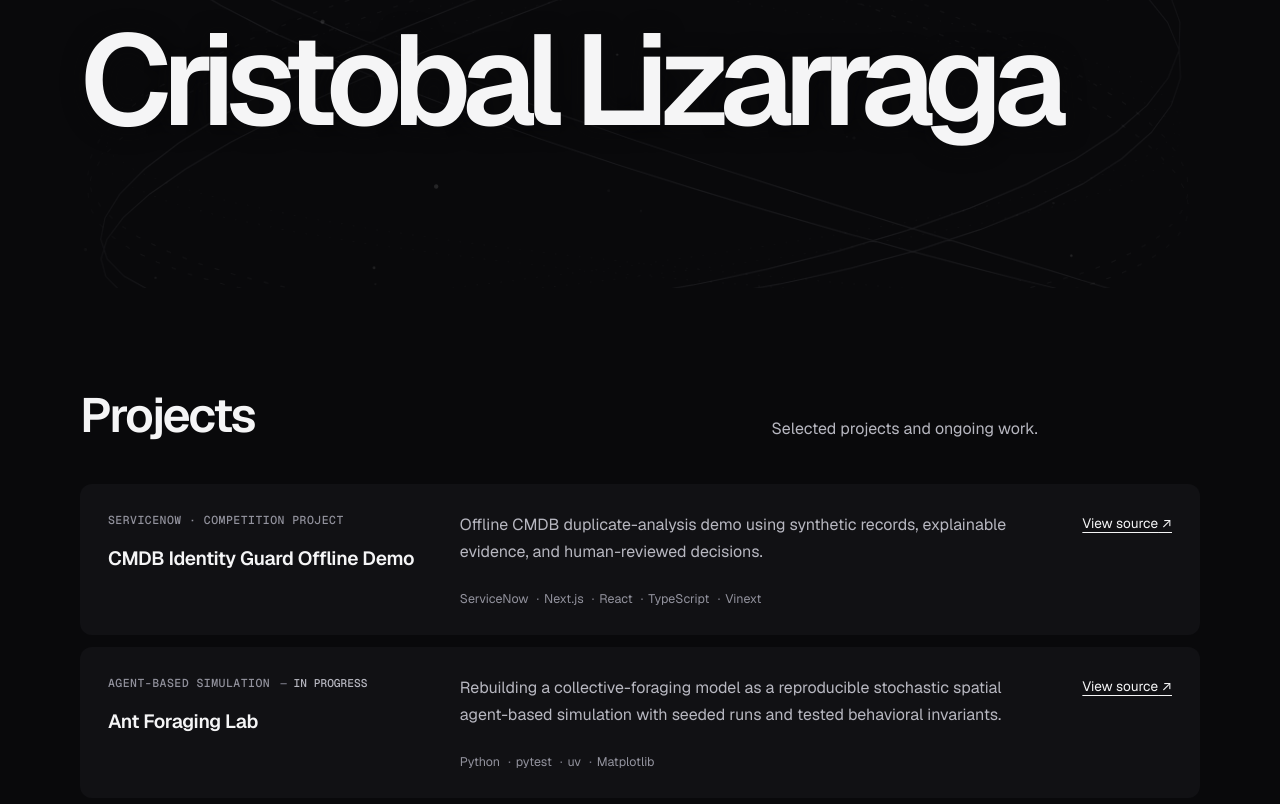
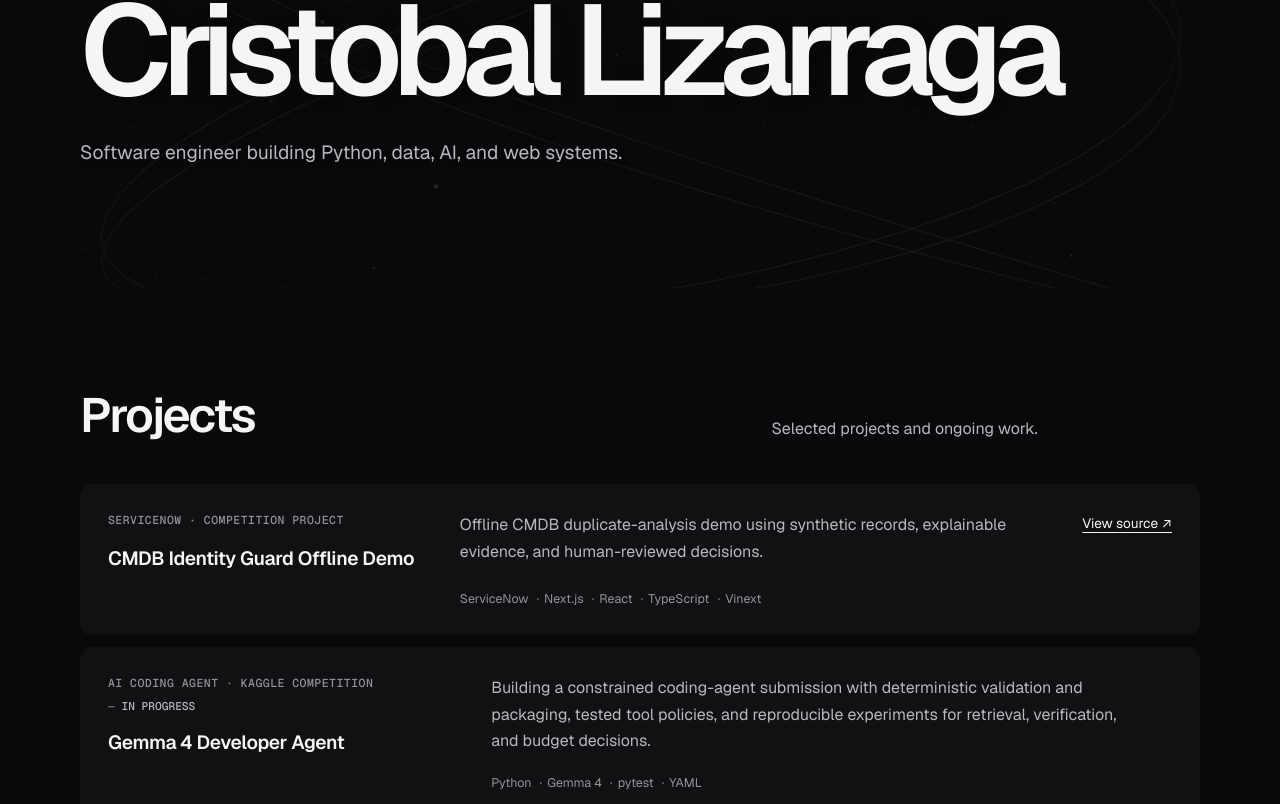
Before and after one commit to lcris689/CrisWebsite, a React (Vite) app: page / in a window 1280 px wide. Shown: the part 176-980 px from the top of the page. Built offline with nearby package versions, Linux system fonts and the light colour scheme.

Commit message:
Updated project sections of portfolio

```diff
--- a/src/components/Header.jsx
+++ b/src/components/Header.jsx
@@ -61,6 +61,7 @@ export default function Header() {
         <MathBackdrop />
         <div className="container hero-content">
           <h1 id="hero-title">Cristobal Lizarraga</h1>
+          <p className="hero-summary">Software engineer building Python, data, AI, and web systems.</p>
         </div>
       </section>
     </header>
--- a/src/data/portfolio.js
+++ b/src/data/portfolio.js
@@ -8,6 +8,15 @@ export const projects = [
     links: [{ label: 'View source', href: 'https://github.com/lcris689/cmdb-identity-guard-demo' }],
     image: '/projects/cmdb-identity-guard-offline.webp',
     imageAlt: 'CMDB Identity Guard offline demo overview with identity-health metrics and duplicate review queue'
+  },
+  {
+    slug: 'gemma-4-developer-agent',
+    eyebrow: 'AI coding agent · Kaggle competition',
+    title: 'Gemma 4 Developer Agent',
+    status: 'In progress',
+    description: 'Building a constrained coding-agent submission with deterministic validation and packaging, tested tool policies, and reproducible experiments for retrieval, verification, and budget decisions.',
+    technologies: ['Python', 'Gemma 4', 'pytest', 'YAML'],
+    links: []
   },
   {
     slug: 'ant-foraging-lab',
@@ -87,8 +96,8 @@ export const education = [
 ]
 
 export const skillGroups = [
-  { title: 'Programming', skills: ['JavaScript', 'Python', 'Java', 'C / C++', 'SQL', 'Bash', 'PowerShell', 'C#', 'HTML / CSS'] },
-  { title: 'Data & AI', skills: ['TensorFlow', 'D3.js', 'Pandas', 'NumPy', 'Matplotlib', 'Spark', 'Hadoop', 'Tableau'] },
+  { title: 'Programming', skills: ['Python', 'JavaScript', 'Java', 'C / C++', 'SQL', 'Bash', 'PowerShell', 'C#', 'HTML / CSS'] },
+  { title: 'Data & AI', skills: ['LLM agent evaluation', 'TensorFlow', 'D3.js', 'Pandas', 'NumPy', 'Matplotlib', 'Spark', 'Hadoop', 'Tableau'] },
   { title: 'Web & Immersive', skills: ['React', 'Node.js', 'Three.js', 'AR.js', 'Unity', 'Blender', 'Google ARCore'] },
   { title: 'Cloud & Tools', skills: ['ServiceNow', 'AWS', 'Git / GitHub', 'PostgreSQL', 'MySQL', 'AutoCAD', 'Linux', 'Salesforce'] }
 ]
--- a/src/index.css
+++ b/src/index.css
@@ -104,6 +104,7 @@ p { color: var(--color-body); line-height: 1.65; }
 .hero { position: relative; min-height: clamp(420px, 58vh, 620px); display: grid; align-items: center; overflow: hidden; }
 .hero-content { position: relative; z-index: 1; padding-block: 8rem 5rem; }
 .hero h1 { max-width: 980px; margin: 0; font-size: clamp(4rem, 10vw, 8rem); font-weight: 600; line-height: 0.9; letter-spacing: -0.075em; text-shadow: 0 2px 22px rgb(9 9 11 / 85%); }
+.hero-summary { max-width: 620px; margin: 30px 0 0; color: var(--color-body); font-size: clamp(1rem, 2vw, 1.2rem); text-shadow: 0 2px 16px rgb(9 9 11 / 95%); }
 
 .math-backdrop { position: absolute; inset: 0; opacity: 0.8; pointer-events: none; mask-image: linear-gradient(90deg, transparent, #000 12%, #000 88%, transparent); }
 .math-backdrop svg { width: 100%; height: 100%; overflow: visible; }
```
Also changed, not shown: 2 other files (tests, documents, lock files or other folders).
